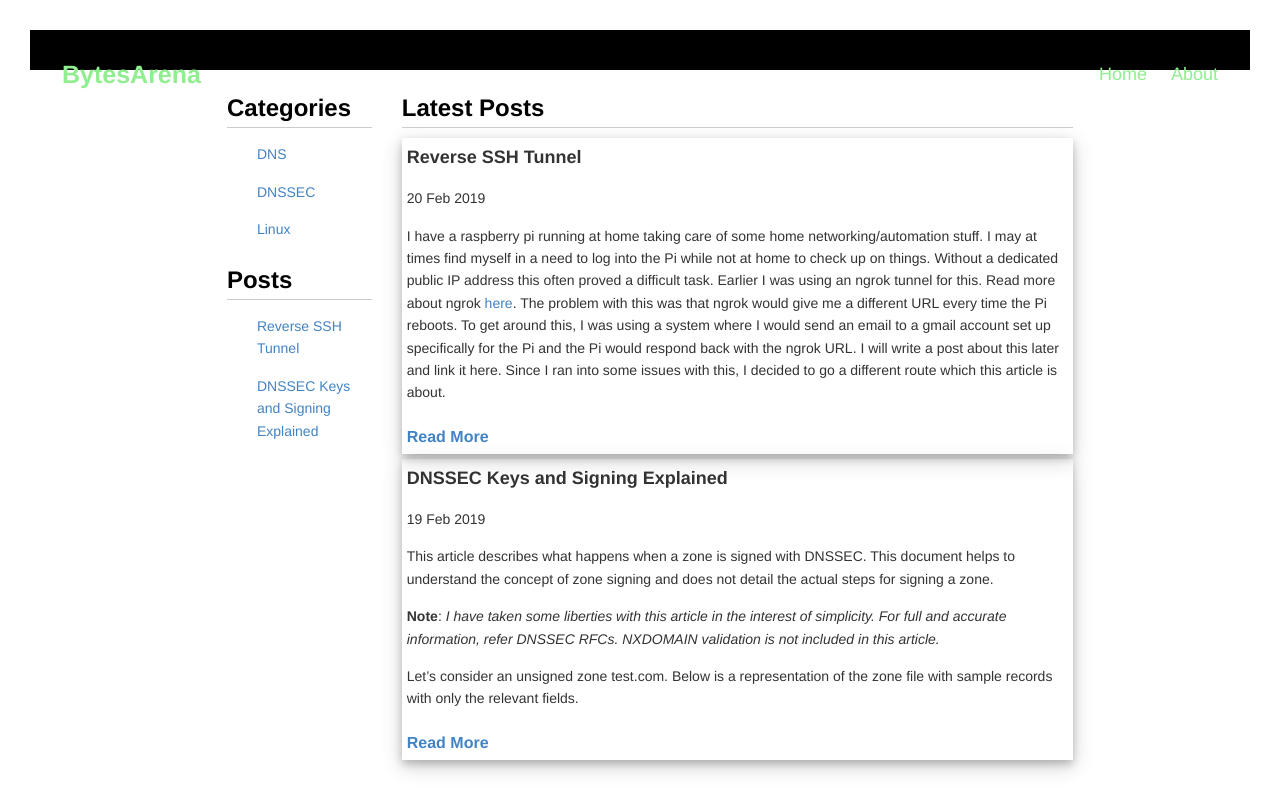
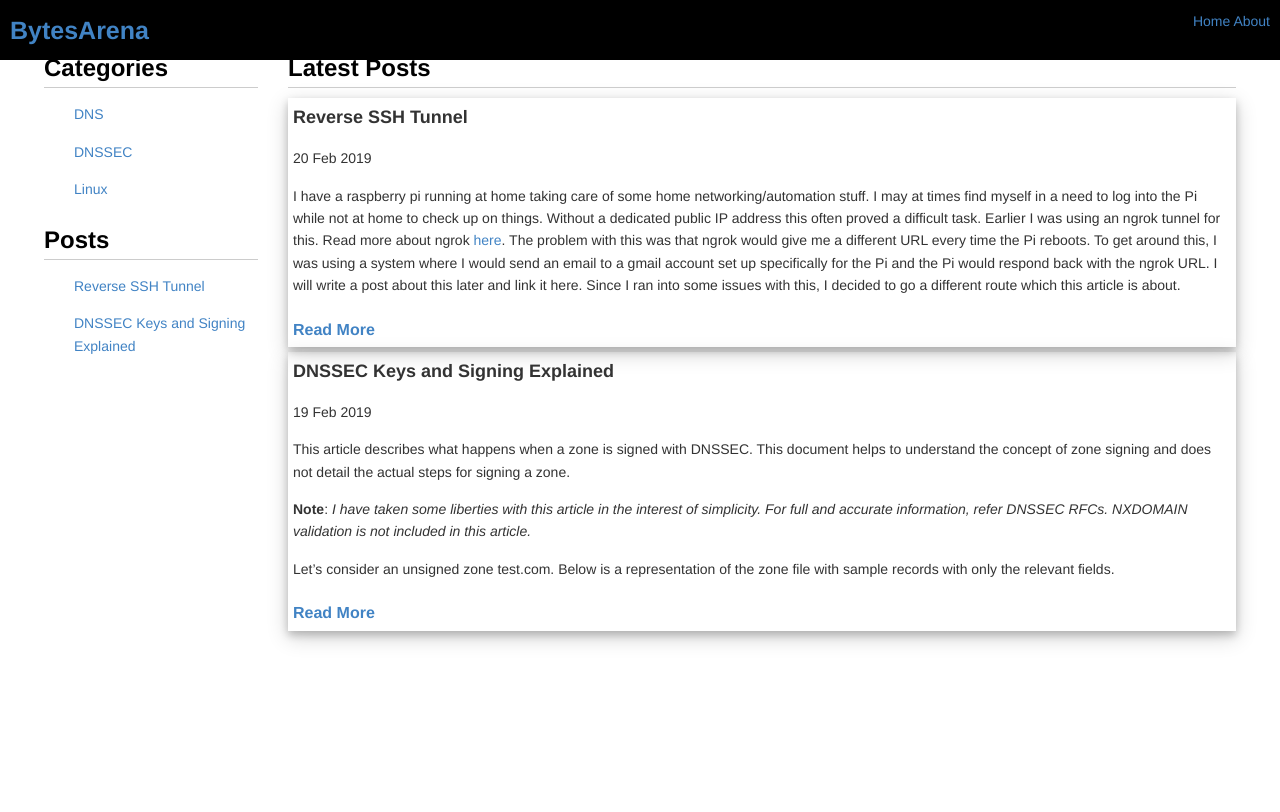
Before and after one commit to bytesarena/bytesarena.github.io, a Jekyll site: the page built from index.html, in a window 1280 px wide. Shown: the top 812 px of the page. Built offline with Jekyll 4.4.1, drawn with Linux system fonts in a browser that asks for light colours.

Commit message:
Too lazy to type a real commit message

```diff
--- a/assets/css/style.css
+++ b/assets/css/style.css
@@ -52,7 +52,12 @@
 @media screen and (max-width: 900px) {
 .content{
   margin-top: 5px;
-  width: 400px;;
+  width: 300px;;
+}
+
+.header {
+  position: static;
+  width: 300px;
 }
 
 }
@@ -95,15 +100,12 @@
   margin: 0 auto;
   background-color: black;
   padding: 10px;
+  top: 0;
+  position: fixed;
 }
 
-@media screen and (min-width: 800px;) {
 
-.header {
-  top: 0;
-  position: fixed;
 
-}
 }
 
 .header a {
```
Also changed, not shown: 1 other file.
